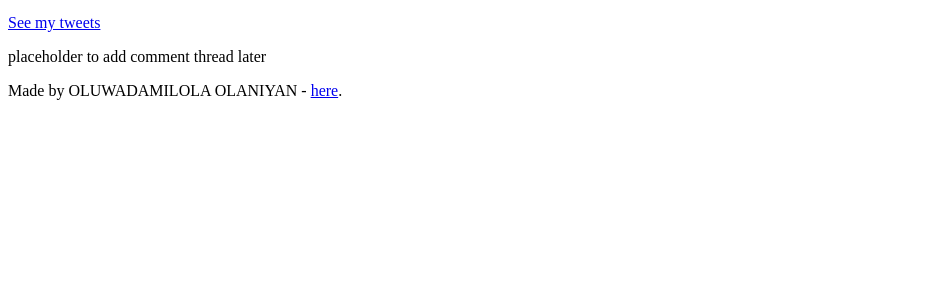
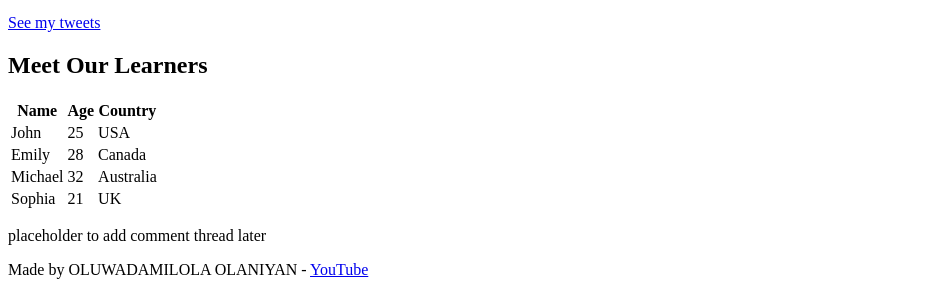
Before and after one commit to OluwadamilolaOlaniyan/My_First_Portfolio, a plain HTML site: page html_basic/index.html in a window 1280 px wide. Shown: the part 501-800 px from the top of the page, without its empty margins (0-938 px from the left). Drawn offline with Linux system fonts and the light colour scheme.

Commit message:
included Tables for learner

```diff
--- a/html_basic/index.html
+++ b/html_basic/index.html
@@ -30,6 +30,42 @@
             </a>
 
             <p><a href="tweets.html">See my tweets</a></p>
+
+            <!-- Learners Table -->
+            <div class="learners-table">
+                <h2>Meet Our Learners</h2>
+                <table>
+                    <thead>
+                        <tr>
+                            <th>Name</th>
+                            <th>Age</th>
+                            <th>Country</th>
+                        </tr>
+                    </thead>
+                    <tbody>
+                        <tr>
+                            <td>John</td>
+                            <td>25</td>
+                            <td>USA</td>
+                        </tr>
+                        <tr>
+                            <td>Emily</td>
+                            <td>28</td>
+                            <td>Canada</td>
+                        </tr>
+                        <tr>
+                            <td>Michael</td>
+                            <td>32</td>
+                            <td>Australia</td>
+                        </tr>
+                        <tr>
+                            <td>Sophia</td>
+                            <td>21</td>
+                            <td>UK</td>
+                        </tr>
+                    </tbody>
+                </table>
+            </div>
         </article>
 
         <aside>
@@ -38,8 +74,7 @@
     </main>
 
     <footer>
-        <p>Made by OLUWADAMILOLA OLANIYAN - <a href="www.youtube.com/@Pretty_Dorcas-B" target="_blank">here</a>.</p>
+        <p>Made by OLUWADAMILOLA OLANIYAN - <a href="www.youtube.com/">YouTube</a></p>
     </footer>
-
 </body>
 </html>
```
